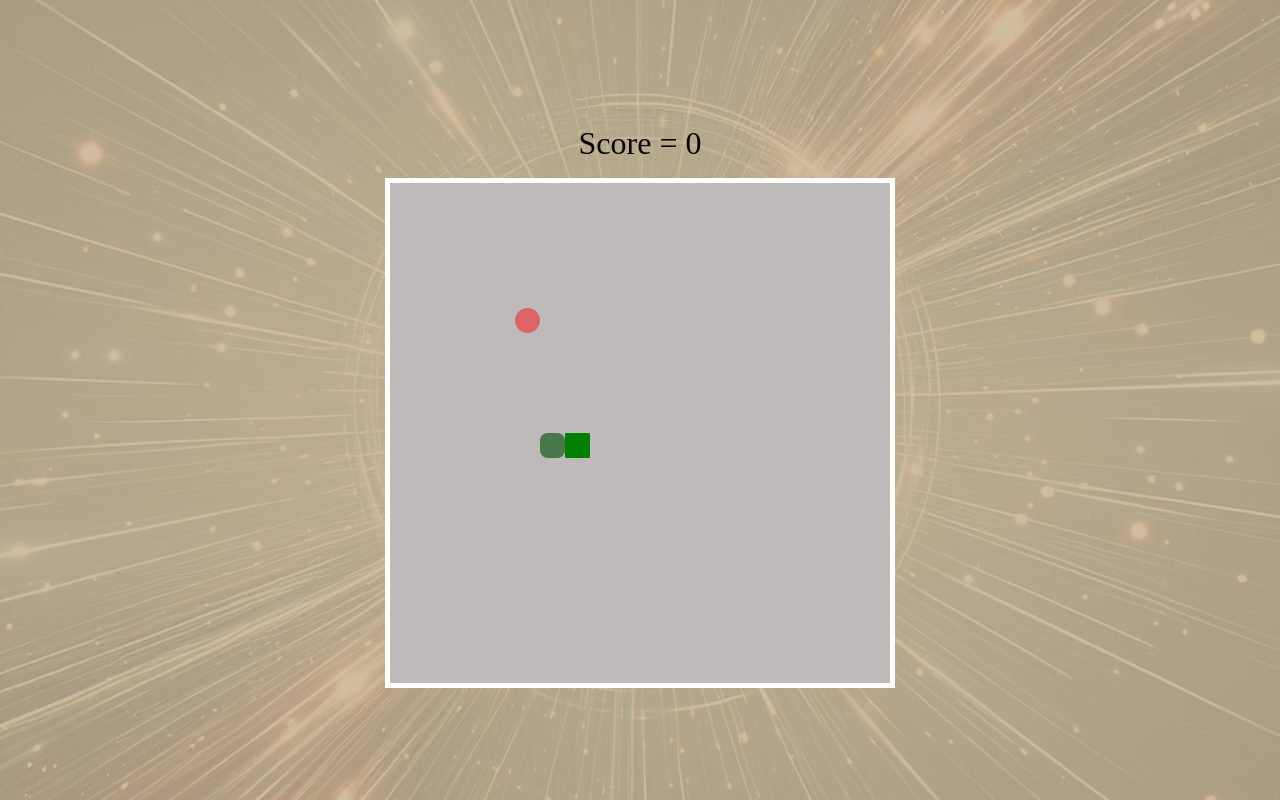
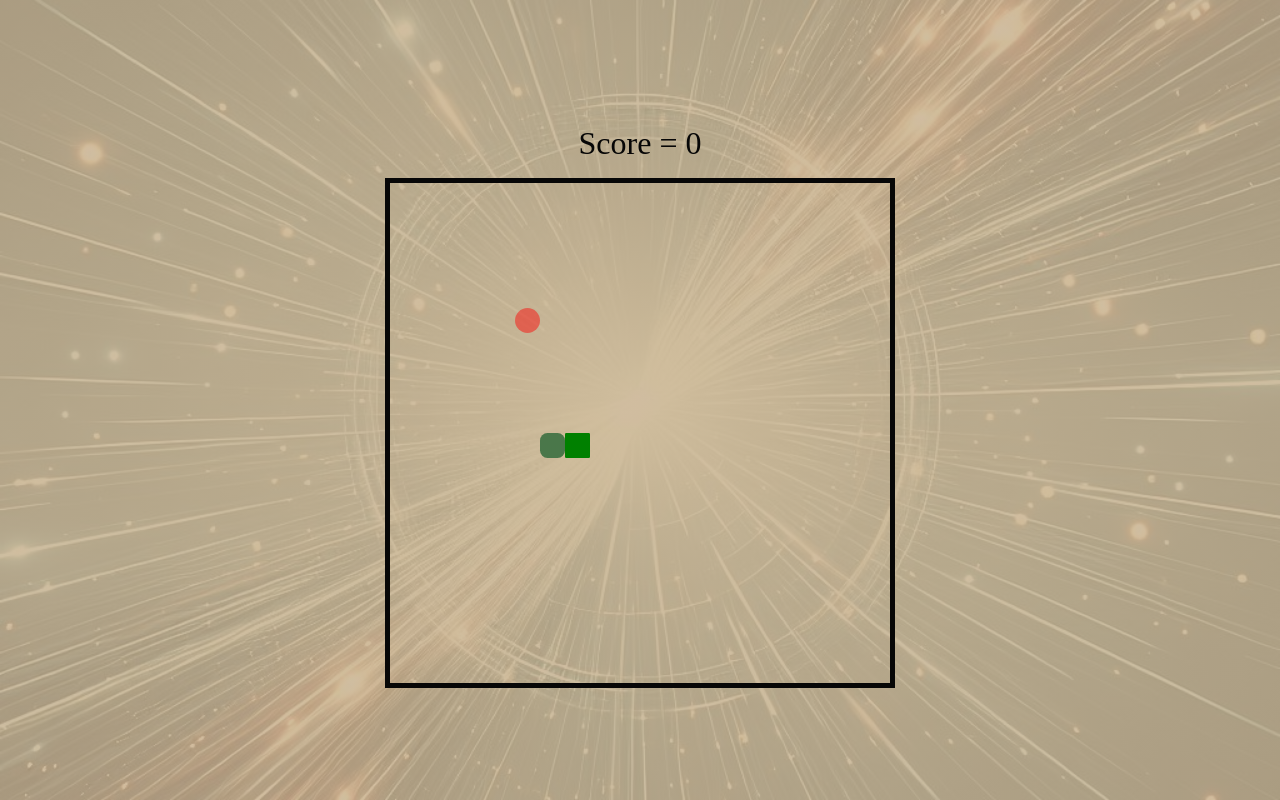
Before and after one commit to apasvenskas/APasvenskas-Website, a React (Create React App) app: page /game in a window 1280 px wide. Shown: the part 451-1251 px from the top of the page. Built offline with nearby package versions, Linux system fonts and the light colour scheme.

Commit message:
changed the background of snake game

```diff
--- a/src/components/Game/snakeGame.css
+++ b/src/components/Game/snakeGame.css
@@ -1,5 +1,4 @@
 /* snakeGame.css file */
-
 
 .container {
     display: flex;
@@ -13,6 +12,13 @@
 background-size: cover;
   }
 
+  body{
+    background:
+    linear-gradient(rgba(197, 173, 136, 0.8), rgba(197, 173, 136, 0.8)),
+    url("../../../public/Background.jpg") no-repeat center center fixed;
+  background-size: cover;
+  }
+
   .score {
     color: rgb(6, 6, 6);
     font-size: 2rem;
@@ -24,10 +30,9 @@ background-size: cover;
   .board {
     width: 500px;
     height: 500px;
-    border: 5px solid white;
+    border: 5px solid rgb(7, 7, 7);
     display: flex;
     flex-wrap: wrap;
-    background-color: #bebaba;
     margin-bottom: 2.5%;
   }
 
```
